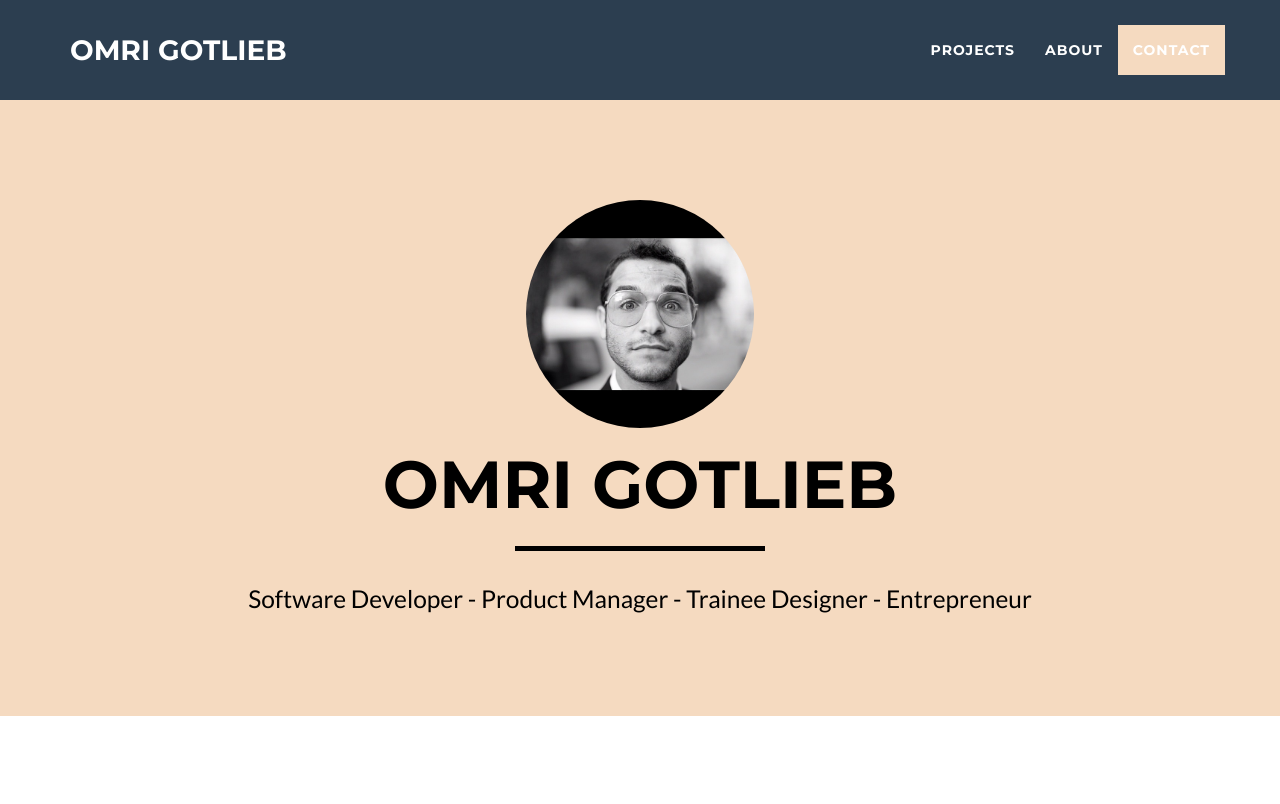
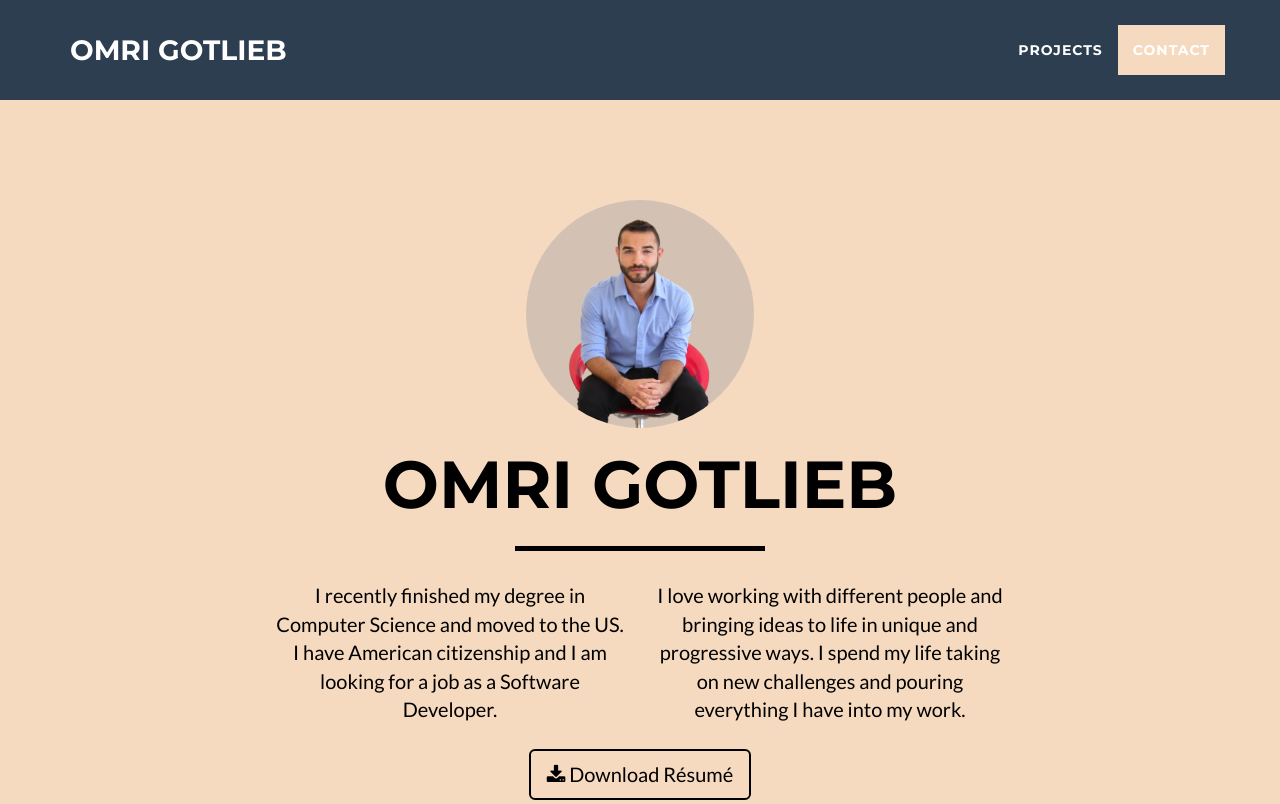
Before and after one commit to Omrigotlieb/Omrigotlieb_personal_website, a website: page index.html in a window 1280 px wide. Shown: the top 804 px of the page. Drawn offline with nearby package versions, Linux system fonts and the light colour scheme.

Commit message:
Update website
Changed about location and text
Change personal picture
Changed graphic photos

```diff
--- a/index.html
+++ b/index.html
@@ -65,9 +65,9 @@
                     <li class="page-scroll">
                         <a href="#portfolio">Projects</a>
                     </li>
-                    <li class="page-scroll">
+                 <!--    <li class="page-scroll">
                         <a href="#about">About</a>
-                    </li>
+                    </li> -->
                     <li class="page-scroll">
                         <a href="#contact">Contact</a>
                     </li>
@@ -83,11 +83,25 @@
         <div class="container" id="maincontent" tabindex="-1">
             <div class="row">
                 <div class="col-lg-12">
-                    <img class="img-responsive img-circle" src="img/omri.jpg" alt="" width="20%" >
+                    <img class="img-responsive img-circle" src="img/gotliebomri.png" alt="" width="20%" >
                     <div class="intro-text">
                         <h1 class="name">Omri Gotlieb</h1>
                         <hr class="star-light">
-                        <span class="skills">Software Developer - Product Manager - Trainee Designer - Entrepreneur</span>
+
+                        <div class="col-lg-4 col-lg-offset-2">
+                <p>I recently finished my degree in Computer Science and moved to the US. I have American citizenship and I am looking for a job as a Software Developer.
+                </p>
+                </div>
+                <div class="col-lg-4">
+                <p>I love working with different people and bringing ideas to life in unique and progressive ways. I spend my life taking on new challenges and pouring everything I have into my work.</p>
+                </div>
+                <div class="col-lg-8 col-lg-offset-2 text-center">
+                    <a href="https://s3-us-west-1.amazonaws.com/omrigotlieb/websitetemp/OmriGotliebonlineResume.pdf" class="btn btn-lg btn-outline1">
+                        <i class="fa fa-download"></i> Download Résumé
+                    </a>
+                </div>
+            </div>
+        </div>
                     </div>
                 </div>
             </div>
@@ -168,9 +182,8 @@
         </div>
     </section>
 
-
     <!-- About Section -->
-    <section class="success" id="about">
+  <!--   <section class="success" id="about">
         <div class="container">
             <div class="row">
                 <div class="col-lg-12 text-center">
@@ -180,11 +193,12 @@
             </div>
             <div class="row">
                 <div class="col-lg-4 col-lg-offset-2">
-                    <p>I recently finished my degree in Computer Science and moved to the US. I have American citizenship and am looking for a job as a Software Developer or as a Technical Product Manager.
+                <p>I recently finished my degree in Computer Science and moved to the US. I have American citizenship and am looking for a job as a Software Developer.
                 </p>
                 </div>
                 <div class="col-lg-4">
-                    <p>I love working with different people and bringing ideas to life in unique and progressive ways. I spend my life taking on new challenges and pouring everything I have into my work.</p>
+                                    <p>I love working with different people and bringing ideas to life in unique and progressive ways. I spend my life taking on new challenges and pouring everything I have into my work.</p>
+
                 </div>
                 <div class="col-lg-8 col-lg-offset-2 text-center">
                     <a href="https://s3-us-west-1.amazonaws.com/omrigotlieb/ResumeOmriGotlieb.pdf" class="btn btn-lg btn-outline1">
@@ -193,7 +207,7 @@
                 </div>
             </div>
         </div>
-    </section>
+    </section> -->
 
     <!-- Contact Section -->
     <section id="contact">
--- a/js/freelancer.min.js
+++ b/js/freelancer.min.js
@@ -3,4 +3,5 @@
  * Copyright 2013-2016 Start Bootstrap
  * Licensed under MIT (https://github.com/BlackrockDigital/startbootstrap/blob/gh-pages/LICENSE)
  */
-!function(o){"use strict";o(".page-scroll a").bind("click",function(t){var l=o(this);o("html, body").stop().animate({scrollTop:o(l.attr("href")).offset().top-50},1250,"easeInOutExpo"),t.preventDefault()}),o("body").scrollspy({target:".navbar-fixed-top",offset:51}),o(".navbar-collapse ul li a").click(function(){o(".navbar-toggle:visible").click()}),o("#mainNav").affix({offset:{top:100}}),o(function(){o("body").on("input propertychange",".floating-label-form-group",function(t){o(this).toggleClass("floating-label-form-group-with-value",!!o(t.target).val())}).on("focus",".floating-label-form-group",function(){o(this).addClass("floating-label-form-group-with-focus")}).on("blur",".floating-label-form-group",function(){o(this).removeClass("floating-label-form-group-with-focus")})})}(jQuery);
+!function(o){"use strict";o(".page-scroll a").bind("click",function(t){var l=o(this);o("html, body").stop().animate({scrollTop:o(l.attr("href")).offset().top-50},1250,"easeInOutExpo"),t.preventDefault()}),o("body").scrollspy({target:".navbar-fixed-top",offset:51}),o(".navbar-collapse ul li a").click(function(){o(".navbar-toggle:visible").click()}),o("#mainNav").affix({offset:{top:100}}),o(function(){o("body").on("input propertychange",".floating-label-form-group",function(t){o(this).toggleClass("floating-label-form-group-with-value",!!o(t.target).val())}).on("focus",".floating-label-form-group",function(){o(this).addClass("floating-label-form-group-with-focus")}).on("blur",".floating-label-form-group",function(){o(this).removeClass("floating-label-form-group-with-focus")})})}
+(jQuery);
```
Also changed, not shown: README.md (added), img/gotliebomri.png (added), img/trump.png.
